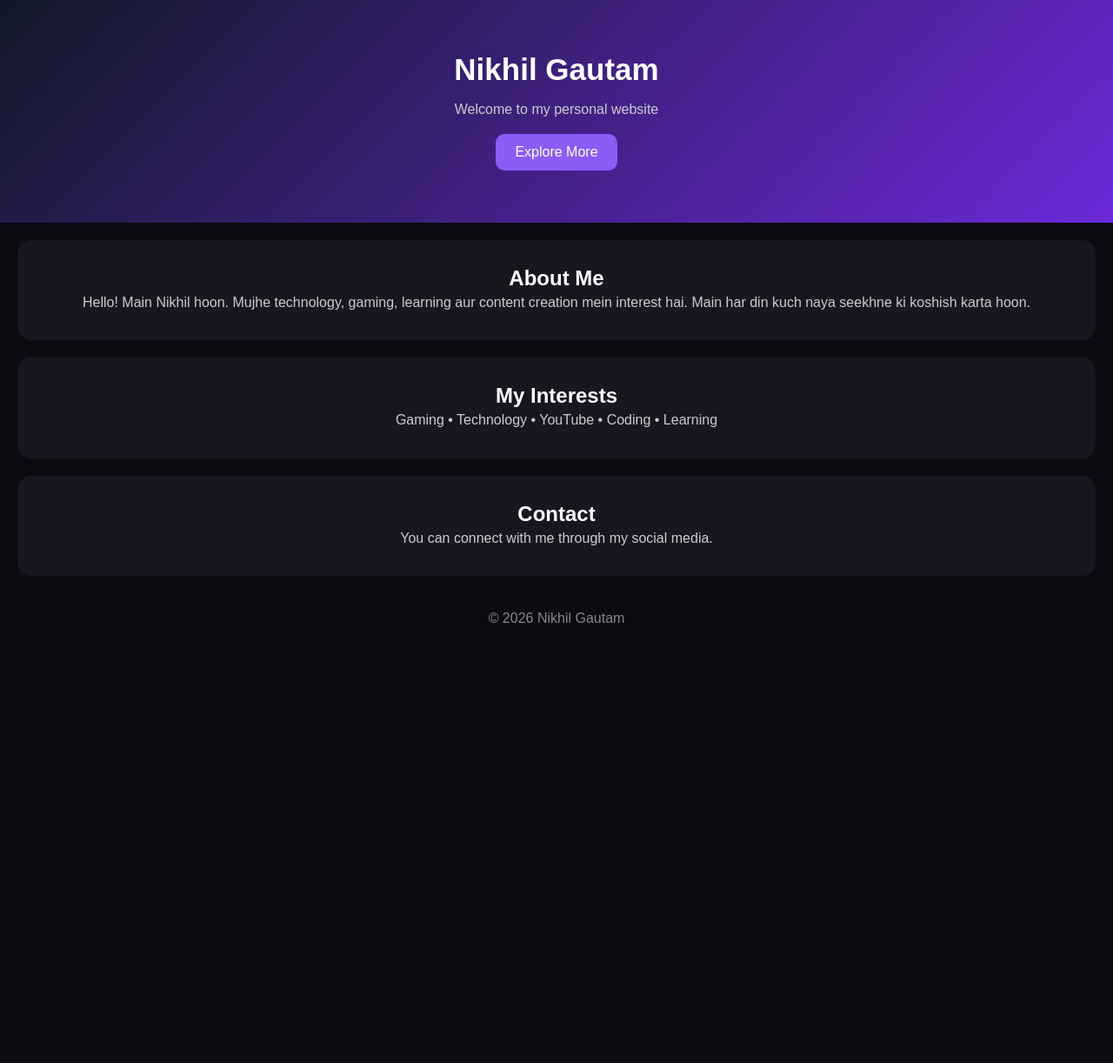
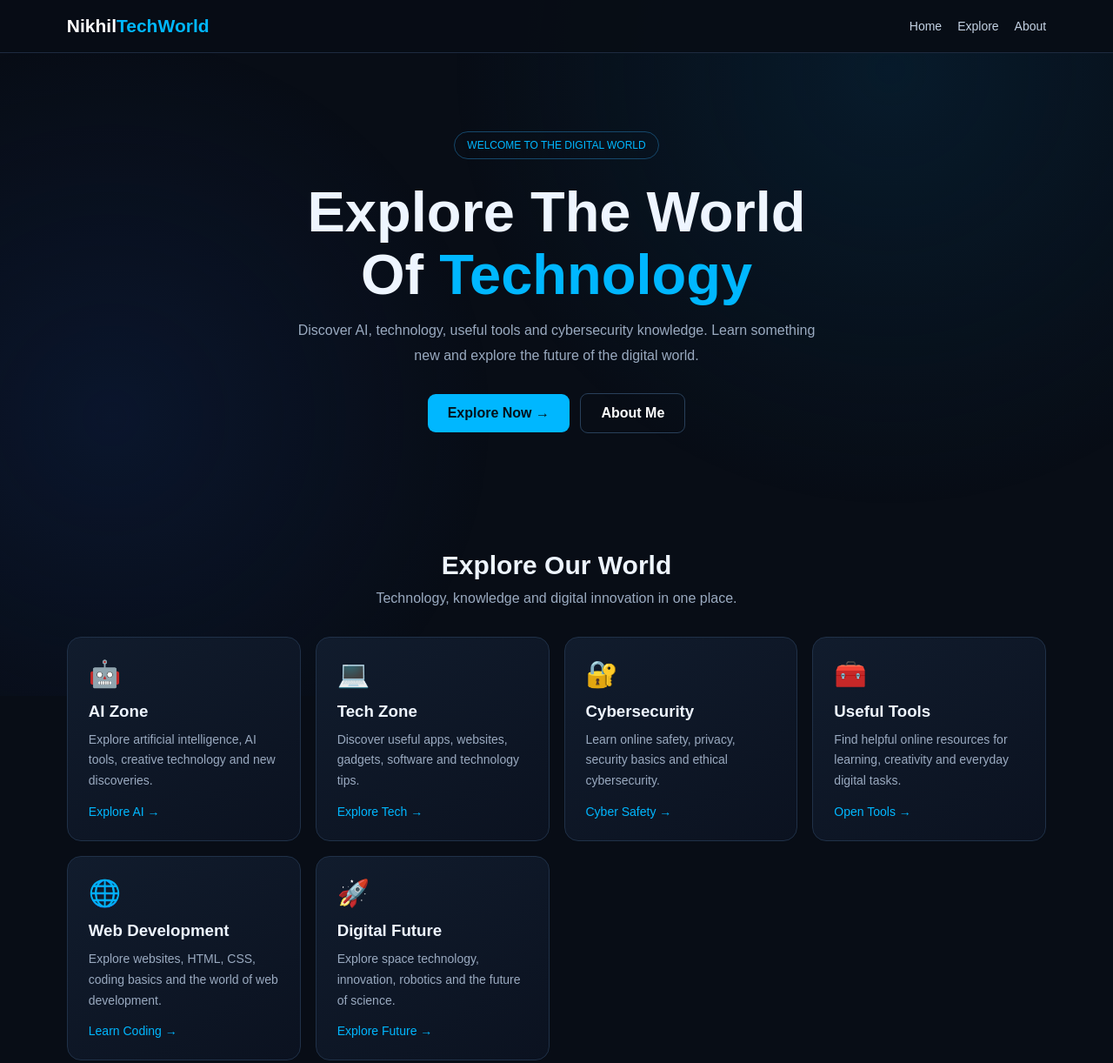
Before and after one commit to nikhiltechweb/ng5853744.github.io, a plain HTML site: page index.html in a window 1280 px wide. Shown: the top 1222 px of the page at 87% size. Before the commit the page ends 800 px from the top, so only its background shows below. Drawn offline with Linux system fonts and the light colour scheme.

Commit message:
Update index.html

```diff
--- a/index.html
+++ b/index.html
@@ -1,61 +1,248 @@
-
 <!DOCTYPE html>
 <html lang="hi">
 <head>
 <meta charset="UTF-8">
 <meta name="viewport" content="width=device-width, initial-scale=1.0">
+
 <meta name="google-site-verification" content="KxcFjF96uPSOEA4XgHbFGhJVWu19PWM3XviVXCf2Q7o" />
-<title>My Personal Website</title>
+
+<title>NikhilTechWorld | Explore Technology</title>
+<meta name="description" content="Explore AI, technology, digital tools, web development and ethical cybersecurity with NikhilTechWorld.">
 
 <style>
-* {
-  margin: 0;
-  padding: 0;
-  box-sizing: border-box;
+*{
+  margin:0;
+  padding:0;
+  box-sizing:border-box;
+  scroll-behavior:smooth;
 }
 
-body {
-  background: #0b0b12;
-  color: white;
-  font-family: Arial, sans-serif;
-  text-align: center;
+:root{
+  --bg:#080d16;
+  --card:#101a2b;
+  --blue:#00b7ff;
+  --text:#eef5ff;
+  --muted:#9aaac0;
 }
 
-header {
-  padding: 60px 20px;
-  background: linear-gradient(135deg, #111827, #6d28d9);
+body{
+  background:var(--bg);
+  color:var(--text);
+  font-family:Arial,sans-serif;
+  overflow-x:hidden;
 }
 
-h1 {
-  font-size: 35px;
-  margin-bottom: 12px;
+body:before{
+  content:"";
+  position:fixed;
+  inset:0;
+  z-index:-1;
+  background:
+  radial-gradient(circle at 80% 10%,#07304b66,transparent 40%),
+  radial-gradient(circle at 10% 60%,#10285a55,transparent 35%);
 }
 
-p {
-  color: #cccccc;
-  line-height: 1.7;
+header{
+  padding:18px 6%;
+  display:flex;
+  justify-content:space-between;
+  align-items:center;
+  border-bottom:1px solid #1d2b40;
+  background:#080d16ef;
+  position:sticky;
+  top:0;
+  z-index:10;
 }
 
-section {
-  padding: 30px 20px;
-  margin: 20px;
-  background: #171722;
-  border-radius: 16px;
+.logo{
+  font-size:21px;
+  font-weight:bold;
+  color:white;
 }
 
-button {
-  padding: 12px 22px;
-  margin-top: 15px;
-  border: none;
-  border-radius: 10px;
-  background: #8b5cf6;
-  color: white;
-  font-size: 16px;
+.logo span{
+  color:var(--blue);
 }
 
-footer {
-  padding: 20px;
-  color: #888;
+nav{
+  display:flex;
+  gap:18px;
+}
+
+nav a{
+  color:#c5d3e4;
+  text-decoration:none;
+  font-size:14px;
+}
+
+nav a:hover{
+  color:var(--blue);
+}
+
+.hero{
+  padding:90px 20px 75px;
+  text-align:center;
+}
+
+.tag{
+  color:var(--blue);
+  border:1px solid #16486b;
+  padding:8px 14px;
+  border-radius:30px;
+  font-size:12px;
+  display:inline-block;
+}
+
+.hero h1{
+  font-size:clamp(35px,8vw,65px);
+  margin:25px 0 15px;
+  line-height:1.1;
+}
+
+.hero h1 span{
+  color:var(--blue);
+}
+
+.hero p{
+  color:var(--muted);
+  max-width:600px;
+  margin:auto;
+  line-height:1.8;
+}
+
+.btn{
+  display:inline-block;
+  margin-top:28px;
+  padding:13px 23px;
+  background:var(--blue);
+  color:#04111b;
+  text-decoration:none;
+  border-radius:9px;
+  font-weight:bold;
+}
+
+.btn2{
+  background:transparent;
+  border:1px solid #29405a;
+  color:white;
+  margin-left:8px;
+}
+
+.section{
+  padding:60px 6%;
+}
+
+.section h2{
+  text-align:center;
+  font-size:30px;
+  margin-bottom:12px;
+}
+
+.sub{
+  text-align:center;
+  color:var(--muted);
+  margin-bottom:35px;
+}
+
+.grid{
+  display:grid;
+  grid-template-columns:repeat(auto-fit,minmax(220px,1fr));
+  gap:17px;
+}
+
+.card{
+  background:linear-gradient(145deg,#111c2d,#0b1220);
+  border:1px solid #203148;
+  border-radius:16px;
+  padding:24px;
+  transition:.25s;
+}
+
+.card:hover{
+  transform:translateY(-5px);
+  border-color:var(--blue);
+  box-shadow:0 0 20px #00b7ff15;
+}
+
+.icon{
+  font-size:30px;
+  margin-bottom:15px;
+}
+
+.card h3{
+  margin-bottom:10px;
+}
+
+.card p{
+  font-size:14px;
+  line-height:1.7;
+  color:var(--muted);
+}
+
+.card a{
+  color:var(--blue);
+  text-decoration:none;
+  display:inline-block;
+  margin-top:15px;
+  font-size:14px;
+}
+
+.about{
+  max-width:800px;
+  margin:auto;
+  text-align:center;
+  background:#101a2b;
+  border:1px solid #203148;
+  padding:30px;
+  border-radius:18px;
+}
+
+.about p{
+  color:var(--muted);
+  line-height:1.8;
+}
+
+footer{
+  text-align:center;
+  padding:35px 15px;
+  border-top:1px solid #1d2b40;
+  color:var(--muted);
+}
+
+footer strong{
+  color:var(--blue);
+}
+
+@media(max-width:600px){
+
+  header{
+    padding:15px 4%;
+  }
+
+  .logo{
+    font-size:17px;
+  }
+
+  nav{
+    gap:10px;
+  }
+
+  nav a{
+    font-size:11px;
+  }
+
+  .hero{
+    padding:70px 17px 55px;
+  }
+
+  .section{
+    padding:45px 5%;
+  }
+
+  .btn2{
+    margin-left:0;
+    margin-top:12px;
+  }
 }
 </style>
 </head>
@@ -63,34 +250,114 @@ footer {
 <body>
 
 <header>
-  <h1>Nikhil Gautam</h1>
-  <p>Welcome to my personal website</p>
-  <button onclick="alert('Thanks for visiting my website!')">
-    Explore More
-  </button>
+  <div class="logo">Nikhil<span>TechWorld</span></div>
+
+  <nav>
+    <a href="#home">Home</a>
+    <a href="#explore">Explore</a>
+    <a href="#about">About</a>
+  </nav>
 </header>
 
-<section>
-  <h2>About Me</h2>
+<section class="hero" id="home">
+
+  <div class="tag">WELCOME TO THE DIGITAL WORLD</div>
+
+  <h1>
+    Explore The World<br>
+    Of <span>Technology</span>
+  </h1>
+
   <p>
-    Hello! Main Nikhil hoon. Mujhe technology,
-    gaming, learning aur content creation mein interest hai.
-    Main har din kuch naya seekhne ki koshish karta hoon.
+    Discover AI, technology, useful tools and cybersecurity knowledge.
+    Learn something new and explore the future of the digital world.
   </p>
+
+  <a href="#explore" class="btn">Explore Now →</a>
+  <a href="#about" class="btn btn2">About Me</a>
+
 </section>
 
-<section>
-  <h2>My Interests</h2>
-  <p>Gaming • Technology • YouTube • Coding • Learning</p>
+<section class="section" id="explore">
+
+  <h2>Explore Our World</h2>
+
+  <p class="sub">
+    Technology, knowledge and digital innovation in one place.
+  </p>
+
+  <div class="grid">
+
+    <div class="card">
+      <div class="icon">🤖</div>
+      <h3>AI Zone</h3>
+      <p>Explore artificial intelligence, AI tools, creative technology and new discoveries.</p>
+      <a href="https://chatgpt.com/" target="_blank" rel="noopener noreferrer">Explore AI →</a>
+    </div>
+
+    <div class="card">
+      <div class="icon">💻</div>
+      <h3>Tech Zone</h3>
+      <p>Discover useful apps, websites, gadgets, software and technology tips.</p>
+      <a href="https://www.android.com/" target="_blank" rel="noopener noreferrer">Explore Tech →</a>
+    </div>
+
+    <div class="card">
+      <div class="icon">🔐</div>
+      <h3>Cybersecurity</h3>
+      <p>Learn online safety, privacy, security basics and ethical cybersecurity.</p>
+      <a href="https://www.cybercrime.gov.in/" target="_blank" rel="noopener noreferrer">Cyber Safety →</a>
+    </div>
+
+    <div class="card">
+      <div class="icon">🧰</div>
+      <h3>Useful Tools</h3>
+      <p>Find helpful online resources for learning, creativity and everyday digital tasks.</p>
+      <a href="https://www.photopea.com/" target="_blank" rel="noopener noreferrer">Open Tools →</a>
+    </div>
+
+    <div class="card">
+      <div class="icon">🌐</div>
+      <h3>Web Development</h3>
+      <p>Explore websites, HTML, CSS, coding basics and the world of web development.</p>
+      <a href="https://www.w3schools.com/" target="_blank" rel="noopener noreferrer">Learn Coding →</a>
+    </div>
+
+    <div class="card">
+      <div class="icon">🚀</div>
+      <h3>Digital Future</h3>
+      <p>Explore space technology, innovation, robotics and the future of science.</p>
+      <a href="https://www.nasa.gov/" target="_blank" rel="noopener noreferrer">Explore Future →</a>
+    </div>
+
+  </div>
 </section>
 
-<section>
-  <h2>Contact</h2>
-  <p>You can connect with me through my social media.</p>
+<section class="section" id="about">
+
+  <h2>About Me</h2>
+  <p class="sub">Behind NikhilTechWorld</p>
+
+  <div class="about">
+    <h3 style="color:#00b7ff;margin-bottom:15px">
+      Hey, I'm Nikhil 👋
+    </h3>
+
+    <p>
+      Welcome to NikhilTechWorld! This platform is all about technology,
+      AI, digital tools, cybersecurity awareness and learning new things.
+      My goal is to explore technology and share useful knowledge
+      with everyone who wants to learn and grow in the digital world.
+    </p>
+  </div>
+
 </section>
 
 <footer>
-  © 2026 Nikhil Gautam
+  <p>Made with ❤️ by <strong>NikhilTechWorld</strong></p>
+  <p style="margin-top:10px;font-size:12px">
+    © 2026 | Learn • Explore • Innovate
+  </p>
 </footer>
 
 </body>
```
